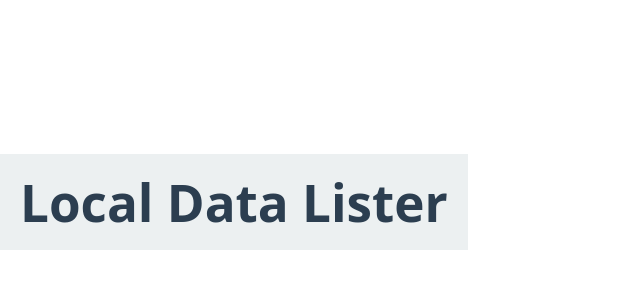
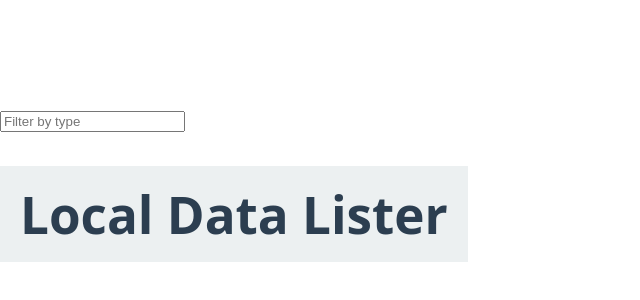
Before and after one commit to niinora/local-data-lister, a React (Vite) app in the folder client/: page / in a window 1280 px wide. Shown: the part 198-498 px from the top of the page, without its empty margins (0-640 px from the left). Built offline with nearby package versions, Linux system fonts and the light colour scheme.

Commit message:
Add filter input component and AWS prep

```diff
--- a/client/src/App.tsx
+++ b/client/src/App.tsx
@@ -3,6 +3,7 @@ import './App.css';
 
 function App() {
   const [loading, setLoading] = useState(true);
+  const [filter, setFilter] = useState('');
 
   useEffect(() => {
     setTimeout(() => setLoading(false), 1000); // Simulate API call
@@ -10,6 +11,12 @@ function App() {
 
   return (
     <div>
+      <input
+        type="text"
+        value={filter}
+        onChange={(e) => setFilter(e.target.value)}
+        placeholder="Filter by type"
+      />
       {loading ? <h1>Loading...</h1> : <h1>Local Data Lister</h1>}
     </div>
   );
```
Also changed, not shown: client/vercel.json (added).
